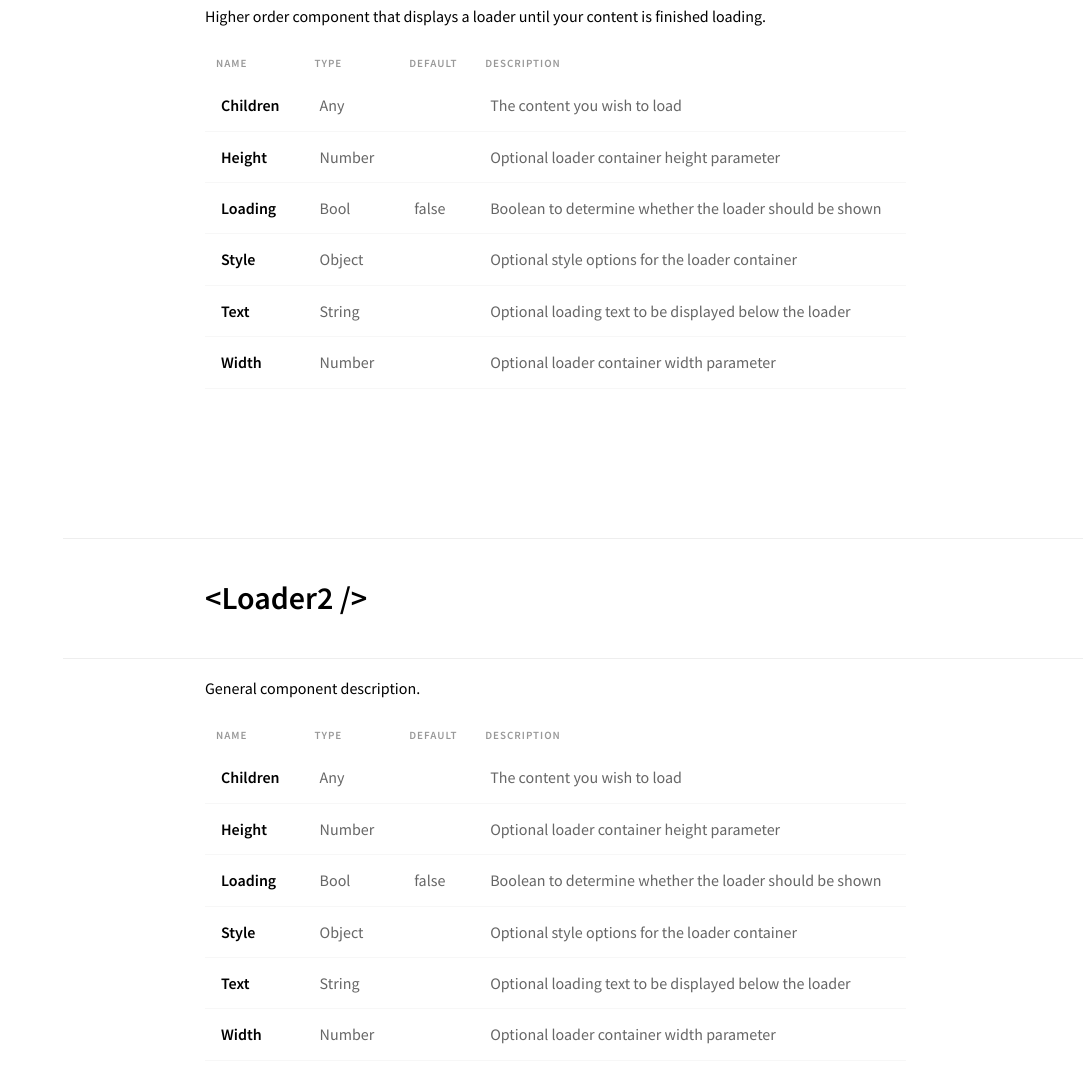
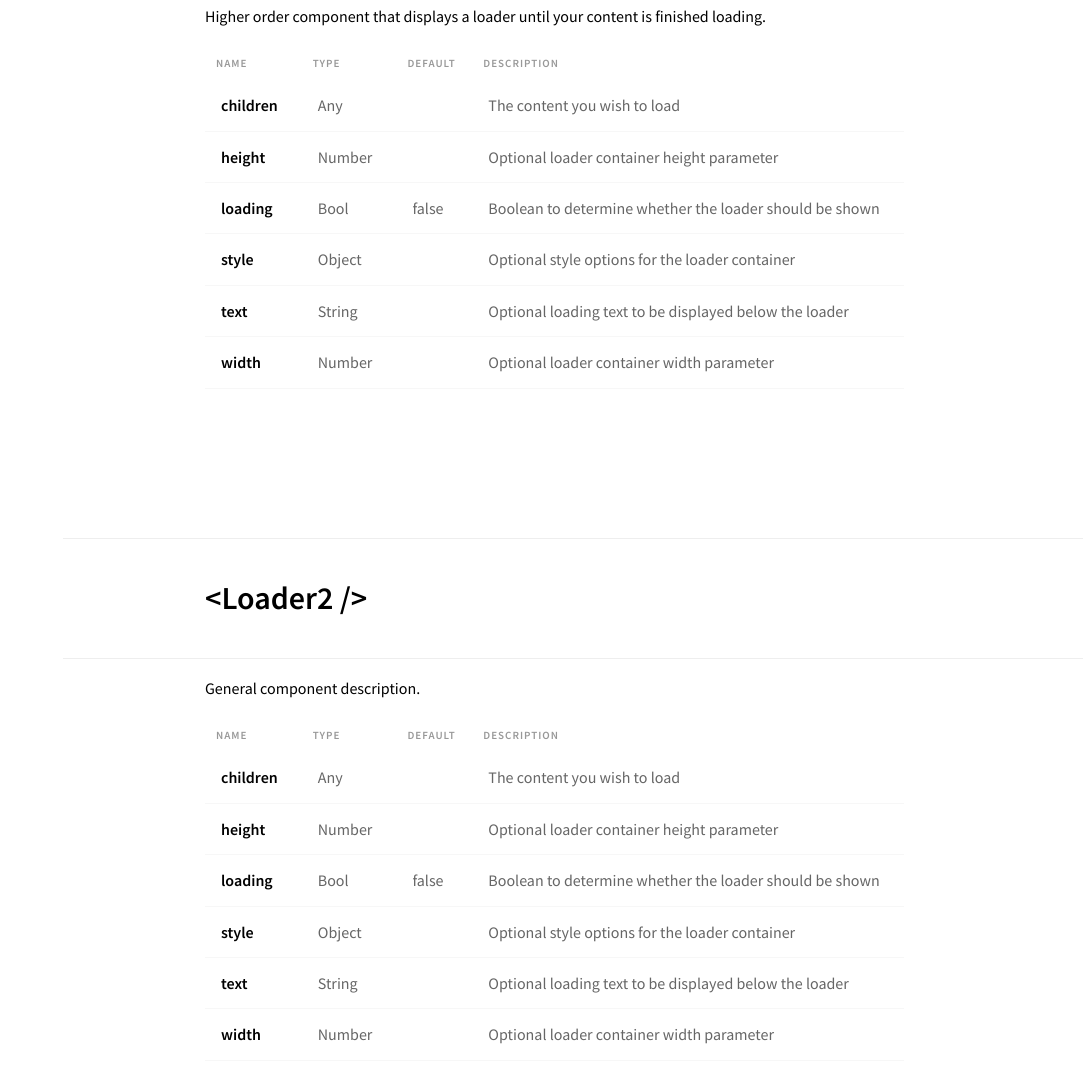
Before and after one commit to web-tools42/docky, a website: page docs/index.html in a window 1280 px wide. Shown: the part 1698-2780 px from the top of the page, without its empty margins (197-1280 px from the left). Drawn offline with nearby package versions, Linux system fonts and the light colour scheme.

Commit message:
stop capitalizing prop names

```diff
--- a/docs/index.html
+++ b/docs/index.html
@@ -17,7 +17,7 @@
       <aside>
         <header>
           <div class="title"><strong>Docky</strong></div>
-          <div class="info"><span class="version">(1.0.2)</span><a class="github" href="https://github.com/markmur/docky.git" target="_blank">View on GitHub<img src="images/github.svg"></a>
+          <div class="info"><span class="version">(1.0.3)</span><a class="github" href="https://github.com/markmur/docky.git" target="_blank">View on GitHub<img src="images/github.svg"></a>
           </div>
         </header>
         <ul class="grouped">
@@ -102,37 +102,37 @@
                 </thead>
                 <tbody>
                   <tr>
-                    <td><strong>Children</strong></td>
+                    <td><strong>children</strong></td>
                     <td>Any</td>
                     <td></td>
                     <td>The content you wish to load</td>
                   </tr>
                   <tr>
-                    <td><strong>Height</strong></td>
+                    <td><strong>height</strong></td>
                     <td>Number</td>
                     <td></td>
                     <td>Optional loader container height parameter</td>
                   </tr>
                   <tr>
-                    <td><strong>Loading</strong></td>
+                    <td><strong>loading</strong></td>
                     <td>Bool</td>
                     <td>false</td>
                     <td>Boolean to determine whether the loader should be shown</td>
                   </tr>
                   <tr>
-                    <td><strong>Style</strong></td>
+                    <td><strong>style</strong></td>
                     <td>Object</td>
                     <td></td>
                     <td>Optional style options for the loader container</td>
                   </tr>
                   <tr>
-                    <td><strong>Text</strong></td>
+                    <td><strong>text</strong></td>
                     <td>String</td>
                     <td></td>
                     <td>Optional loading text to be displayed below the loader</td>
                   </tr>
                   <tr>
-                    <td><strong>Width</strong></td>
+                    <td><strong>width</strong></td>
                     <td>Number</td>
                     <td></td>
                     <td>Optional loader container width parameter</td>
@@ -160,37 +160,37 @@
                 </thead>
                 <tbody>
                   <tr>
-                    <td><strong>Children</strong></td>
+                    <td><strong>children</strong></td>
                     <td>Any</td>
                     <td></td>
                     <td>The content you wish to load</td>
                   </tr>
                   <tr>
-                    <td><strong>Height</strong></td>
+                    <td><strong>height</strong></td>
                     <td>Number</td>
                     <td></td>
                     <td>Optional loader container height parameter</td>
                   </tr>
                   <tr>
-                    <td><strong>Loading</strong></td>
+                    <td><strong>loading</strong></td>
                     <td>Bool</td>
                     <td>false</td>
                     <td>Boolean to determine whether the loader should be shown</td>
                   </tr>
                   <tr>
-                    <td><strong>Style</strong></td>
+                    <td><strong>style</strong></td>
                     <td>Object</td>
                     <td></td>
                     <td>Optional style options for the loader container</td>
                   </tr>
                   <tr>
-                    <td><strong>Text</strong></td>
+                    <td><strong>text</strong></td>
                     <td>String</td>
                     <td></td>
                     <td>Optional loading text to be displayed below the loader</td>
                   </tr>
                   <tr>
-                    <td><strong>Width</strong></td>
+                    <td><strong>width</strong></td>
                     <td>Number</td>
                     <td></td>
                     <td>Optional loader container width parameter</td>
@@ -218,37 +218,37 @@
                 </thead>
                 <tbody>
                   <tr>
-                    <td><strong>Children</strong></td>
+                    <td><strong>children</strong></td>
                     <td>Any</td>
                     <td></td>
                     <td>The content you wish to load</td>
                   </tr>
                   <tr>
-                    <td><strong>Height</strong></td>
+                    <td><strong>height</strong></td>
                     <td>Number</td>
                     <td></td>
                     <td>Optional loader container height parameter</td>
                   </tr>
                   <tr>
-                    <td><strong>Loading</strong></td>
+                    <td><strong>loading</strong></td>
                     <td>Bool</td>
                     <td>false</td>
                     <td>Boolean to determine whether the loader should be shown</td>
                   </tr>
                   <tr>
-                    <td><strong>Style</strong></td>
+                    <td><strong>style</strong></td>
                     <td>Object</td>
                     <td></td>
                     <td>Optional style options for the loader container</td>
                   </tr>
                   <tr>
-                    <td><strong>Text</strong></td>
+                    <td><strong>text</strong></td>
                     <td>String</td>
                     <td></td>
                     <td>Optional loading text to be displayed below the loader</td>
                   </tr>
                   <tr>
-                    <td><strong>Width</strong></td>
+                    <td><strong>width</strong></td>
                     <td>Number</td>
                     <td></td>
                     <td>Optional loader container width parameter</td>
--- a/template/template.pug
+++ b/template/template.pug
@@ -75,7 +75,7 @@ html
                     each prop in component.props
                       tr
                         td
-                          strong= capitalize(prop.name)
+                          strong= prop.name
                         td= capitalize(prop.type)
                         td= prop.defaultValue
                         td= prop.description
```
